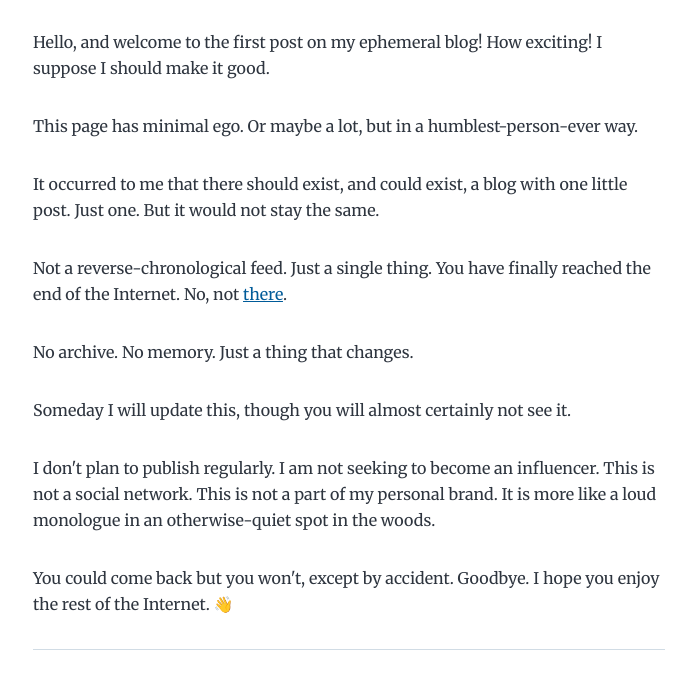
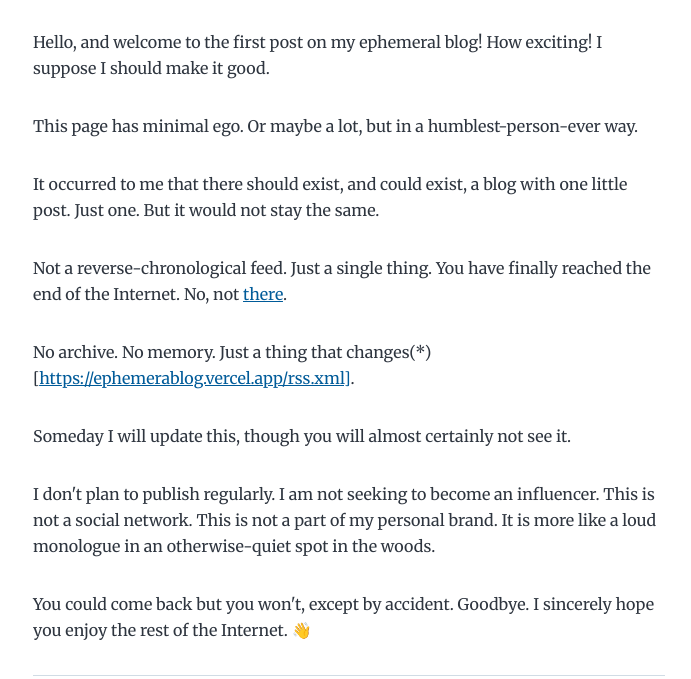
Before and after one commit to lucasgonze/ephemerablog, a Gatsby site: page /one-and-only/ in a window 1280 px wide. Shown: the part 211-890 px from the top of the page, without its empty margins (291-982 px from the left). Built offline with nearby package versions, Linux system fonts and the light colour scheme; Gatsby itself is replaced by a stand-in of ours.

Commit message:
Update one-and-only.md

```diff
--- a/content/blog/one-and-only.md
+++ b/content/blog/one-and-only.md
@@ -12,10 +12,10 @@ It occurred to me that there should exist, and could exist, a blog with one litt
 
 Not a reverse-chronological feed. Just a single thing. You have finally reached the end of the Internet. No, not [there](http://hmpg.net/ "there").
 
-No archive. No memory. Just a thing that changes.
+No archive. No memory. Just a thing that changes(*)[https://ephemerablog.vercel.app/rss.xml].
 
 Someday I will update this, though you will almost certainly not see it.
 
 I don't plan to publish regularly. I am not seeking to become an influencer. This is not a social network. This is not a part of my personal brand. It is more like a loud monologue in an otherwise-quiet spot in the woods.
 
- You could come back but you won't, except by accident. Goodbye. I hope you enjoy the rest of the Internet. 👋
+ You could come back but you won't, except by accident. Goodbye. I sincerely hope you enjoy the rest of the Internet. 👋
```
